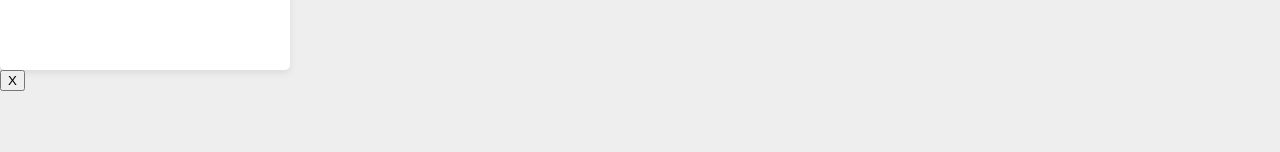
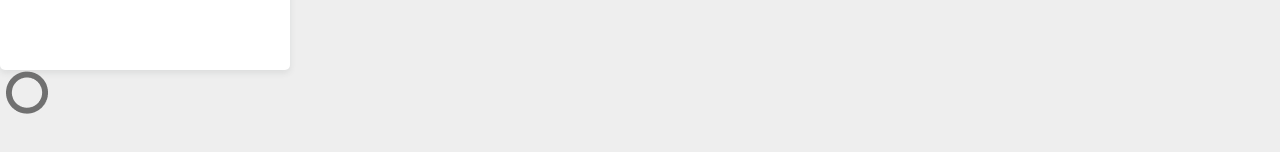
Before and after one commit to marianacvn/jogo-da-velha-react, a React (Vite) app: page / in a window 1280 px wide. Shown: the part 282-434 px from the top of the page. Built offline with nearby package versions, Linux system fonts and the light colour scheme.

Commit message:
Aceitar dois jogadores no Player

```diff
--- a/src/App.jsx
+++ b/src/App.jsx
@@ -7,7 +7,7 @@ function App() {
     <>
       <Header/>
       <Card />
-      <Player />
+      <Player  player="o"/>
     </>
 
   );
--- a/src/objects/Player/index.jsx
+++ b/src/objects/Player/index.jsx
@@ -1,7 +1,15 @@
 import './styles.css'
+import playerX  from "../../img/X.png"
+import playerO from "../../img/Circle.png"
 
-const Player = () => (
-    <button className='player'>X</button>
-);
+const Player = (props) => {
+    const players = [];
+    players['x'] = playerX;
+    players['o'] = playerO;
+
+    return (<button className='player'>
+        <img src={players[props.player]} alt={`Jogador ${props.player.toUpperCase()}`}/>
+    </button>)
+};
 
 export default Player;
--- a/src/objects/Player/styles.css
+++ b/src/objects/Player/styles.css
@@ -1,4 +1,5 @@
 
 .player {
-
+    background: none;
+    border: none;
 }
```
Also changed, not shown: src/img/Circle.png (added), src/img/X.png (added).
